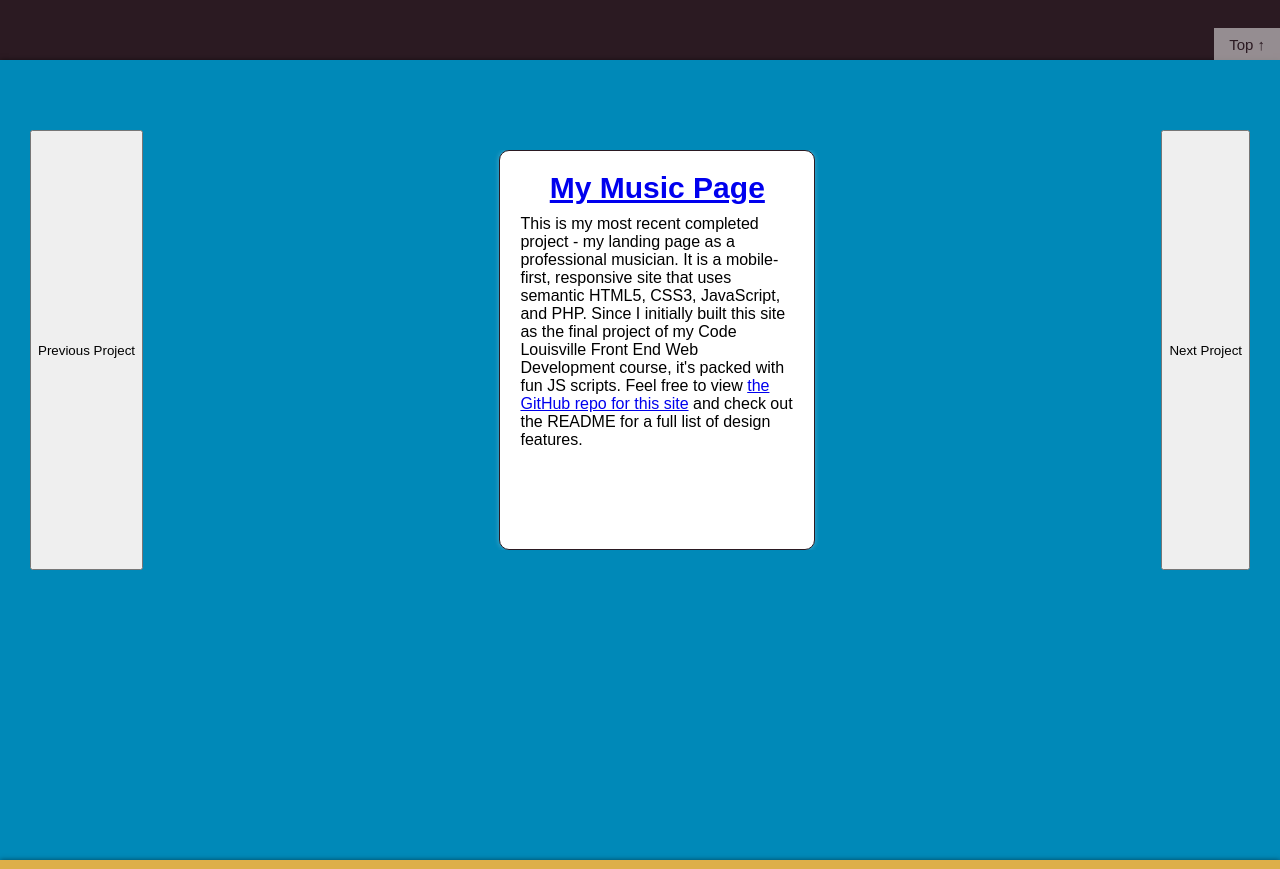
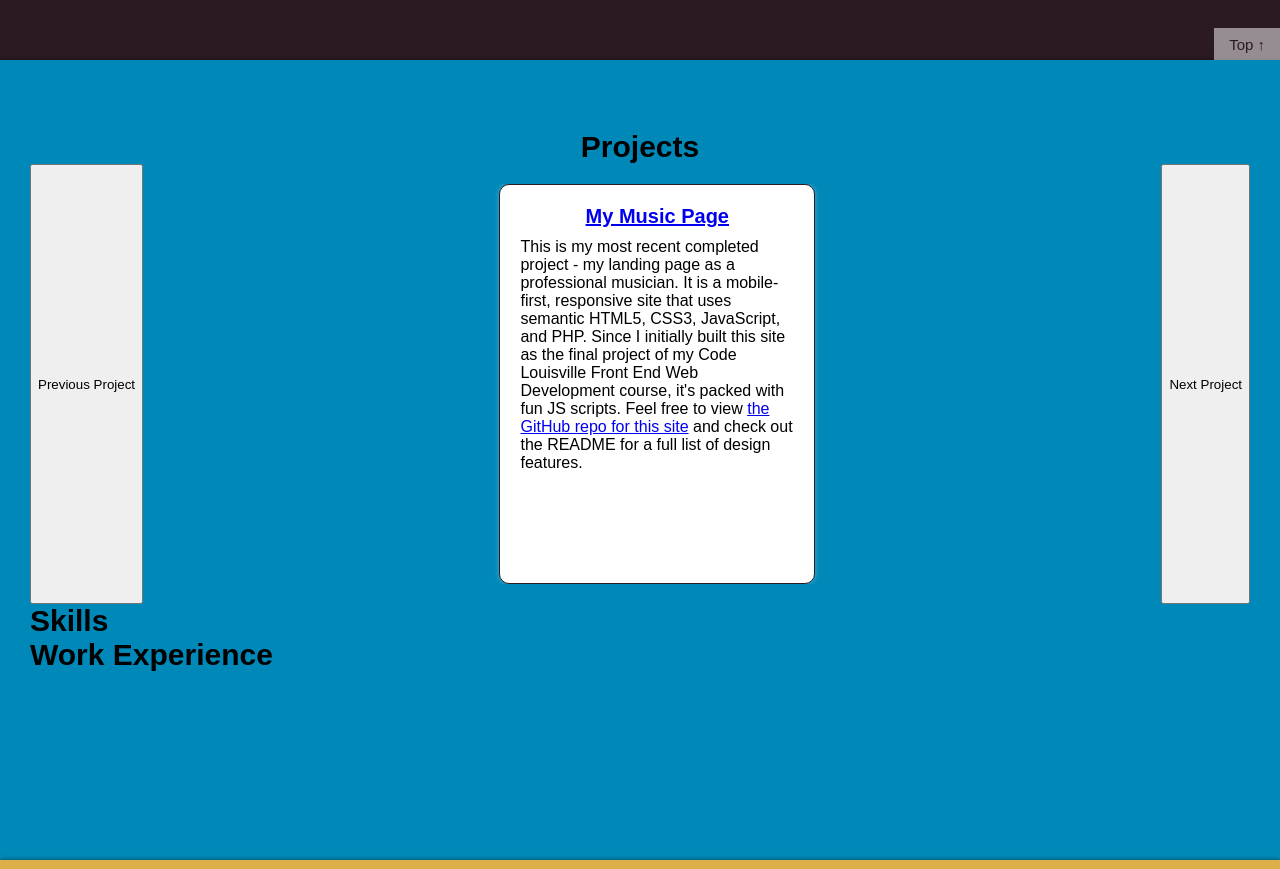
Before and after one commit to csobrien90/csobrien90.github.io, a React (Create React App) app: page / in a window 1280 px wide. Shown: the part 740-1609 px from the top of the page. Built offline with nearby package versions, Linux system fonts and the light colour scheme; a web font is replaced by a local one.

Commit message:
modularize experience section

```diff
--- a/src/components/Card.js
+++ b/src/components/Card.js
@@ -16,7 +16,7 @@ class Card extends React.Component {
     render() {
         return(
             <div className='card'>
-                <h3><a href={this.state.link} target="_blank">{this.state.title}</a></h3>
+                <h4><a href={this.state.link} target="_blank">{this.state.title}</a></h4>
                 <p dangerouslySetInnerHTML={{__html: this.state.description}} ></p>
             </div>
         )
--- a/src/components/Experience.js
+++ b/src/components/Experience.js
@@ -1,5 +1,7 @@
 import React from 'react';
 import Slider from './Slider';
+import Skills from './Skills';
+import WorkExperience from './WorkExperience';
 
 class Experience extends React.Component {
 	render() {
@@ -7,6 +9,8 @@ class Experience extends React.Component {
 			<section  id="experience">
 				<h2 className='sr-only'>Experience</h2>
 				<Slider />
+				<Skills />
+				<WorkExperience />
 			</section>
 		)
 	}
--- /dev/null
+++ b/src/components/Skills.js
@@ -0,0 +1,13 @@
+import React from 'react';
+
+class Skills extends React.Component {
+	render() {
+		return(
+			<article className='skills'>
+				<h3>Skills</h3>
+			</article>
+		)
+	}
+}
+
+export default Skills;
--- a/src/components/Slider.js
+++ b/src/components/Slider.js
@@ -50,6 +50,7 @@ class Slider extends React.Component {
 	render() {
 		return(
 			<div className="projects">
+				<h3>Projects</h3>
 				<button onClick={this.prev}>Previous Project</button>
 				<article id="project-slider">
 					<div className="slider-cover"></div>
--- /dev/null
+++ b/src/components/WorkExperience.js
@@ -0,0 +1,13 @@
+import React from 'react';
+
+class WorkExperience extends React.Component {
+	render() {
+		return(
+			<article className='workExperience'>
+				<h3>Work Experience</h3>
+			</article>
+		)
+	}
+}
+
+export default WorkExperience;
--- a/src/index.css
+++ b/src/index.css
@@ -33,6 +33,10 @@ h2 {
 
 h3 {
 	font-size: 3em;
+}
+
+h4 {
+	font-size: 2em;
 }
 
 p {
@@ -233,6 +237,12 @@ footer {
 	grid-template-columns: auto 1fr auto;
 }
 
+.projects h3 {
+	grid-column: span 3;
+	align-self: center;
+	justify-self: center;
+}
+
 #project-slider {
   display: flex;
   flex-wrap: wrap;
@@ -301,7 +311,7 @@ footer {
   z-index: -1;
 }
 
-.card h3 {
+.card h4 {
   text-align: center;
   margin-bottom: 10px;
 }
```
Lines whose indentation alone changed are shown as unchanged.
